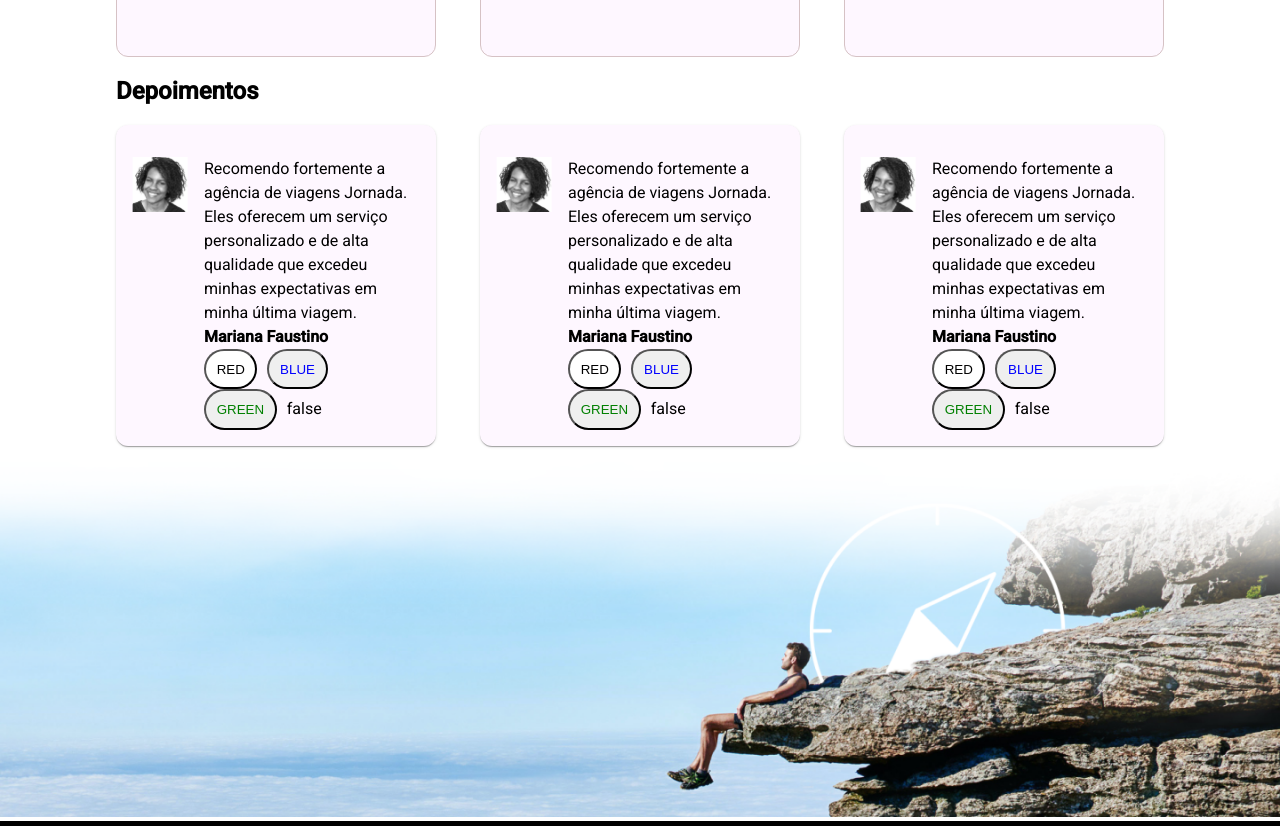
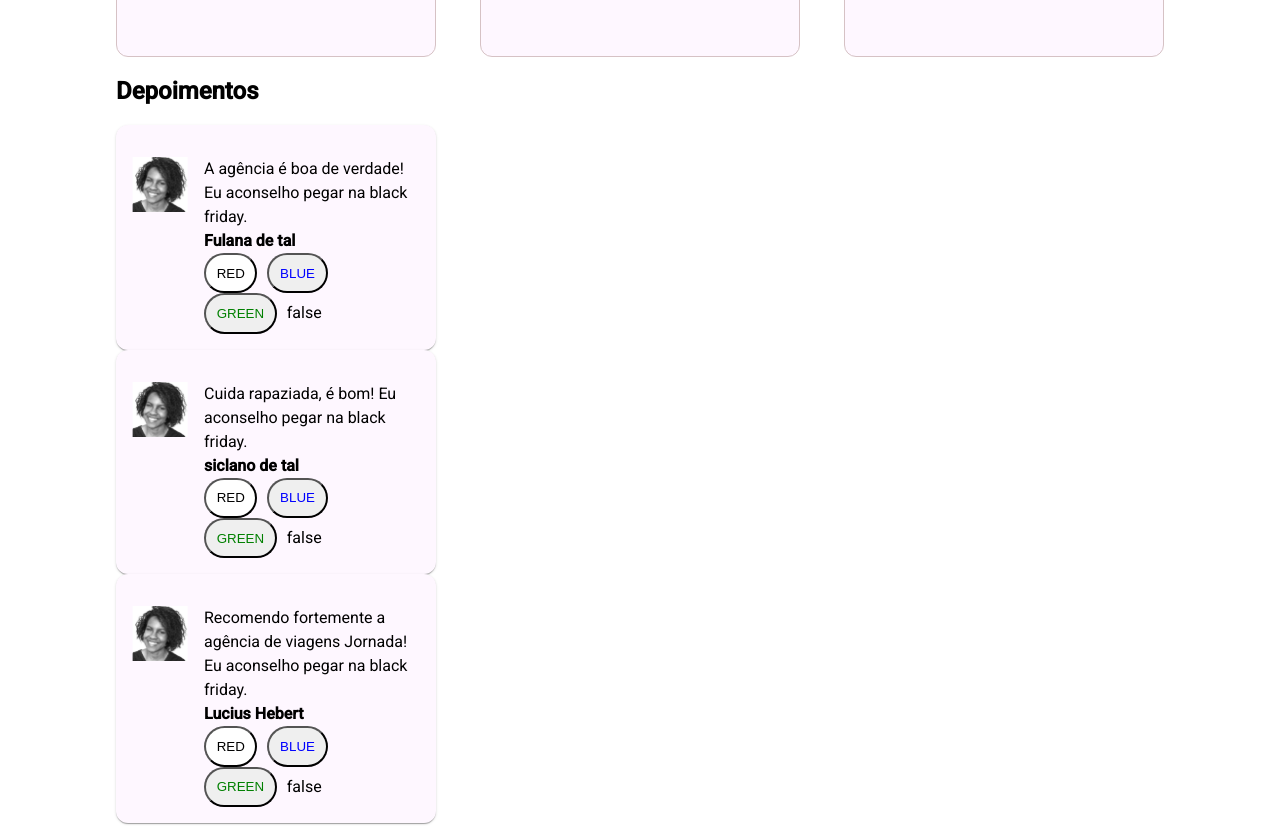
Before and after one commit to LuciusHx/introducao-angular, an Angular app: page / in a window 1280 px wide. Shown: the part 1640-2466 px from the top of the page. Built offline with nearby package versions, Linux system fonts and the light colour scheme.

Commit message:
tentando ngFor na Home

```diff
--- a/src/app/pages/home/home.component.html
+++ b/src/app/pages/home/home.component.html
@@ -16,8 +16,7 @@
     </div>
     <h2>Depoimentos</h2>
     <div class="card-depoimentos">
-        <app-card-depoimento></app-card-depoimento>
-        <app-card-depoimento></app-card-depoimento>
+        <!-- CONTEM UM FOR -->
         <app-card-depoimento></app-card-depoimento>
     </div>
 </app-container>
--- a/src/app/shared/card-depoimento/card-depoimento.component.html
+++ b/src/app/shared/card-depoimento/card-depoimento.component.html
@@ -1,10 +1,10 @@
-<mat-card class="depoimento">
+<mat-card class="depoimento" *ngFor="let cartao of cartoes">
     <mat-card-content>
-        <img src="assets/imagens/avatar3.png" alt="Avatar da pessoa">
+        <img src="{{ cartao.foto }}" alt="Avatar da pessoa">
         <ul>
-            <li>{{ depoimento }}</li>
+            <li>{{ cartao.depoimento }}</li>
             <li>
-                <strong>{{ autoria }}</strong>
+                <strong>{{ cartao.autoria }}</strong>
             </li>
             <li>
                 <button [ngStyle]="{ 'background-color': bgColor, 'color': color }" (click)="showBG()">RED</button>
--- a/src/app/shared/card-depoimento/card-depoimento.component.ts
+++ b/src/app/shared/card-depoimento/card-depoimento.component.ts
@@ -8,11 +8,25 @@ import { Component } from '@angular/core';
   styleUrl: './card-depoimento.component.css'
 })
 export class CardDepoimentoComponent {
-  depoimento: string = `
-  Recomendo fortemente a agência de viagens Jornada.
-  Eles oferecem um serviço personalizado e de alta qualidade
-  que excedeu minhas expectativas em minha última viagem.
-`
+  cartoes = [
+    {
+      foto:'assets/imagens/avatar3.png',
+      depoimento:"A agência é boa de verdade! Eu aconselho pegar na black friday.",
+      autoria:"Fulana de tal"},
+    {
+      foto:'assets/imagens/avatar3.png',
+      depoimento:"Cuida rapaziada, é bom! Eu aconselho pegar na black friday.",
+      autoria:"siclano de tal"},
+    {
+      foto:'assets/imagens/avatar3.png',
+      depoimento:"Recomendo fortemente a agência de viagens Jornada! Eu aconselho pegar na black friday.",
+      autoria:"Lucius Hebert"},
+  ];
+//   depoimento: string = `
+//   Recomendo fortemente a agência de viagens Jornada.
+//   Eles oferecem um serviço personalizado e de alta qualidade
+//   que excedeu minhas expectativas em minha última viagem.
+// `
   autoria: string = 'Mariana Faustino'
 
   color: string = '#000000'
```
